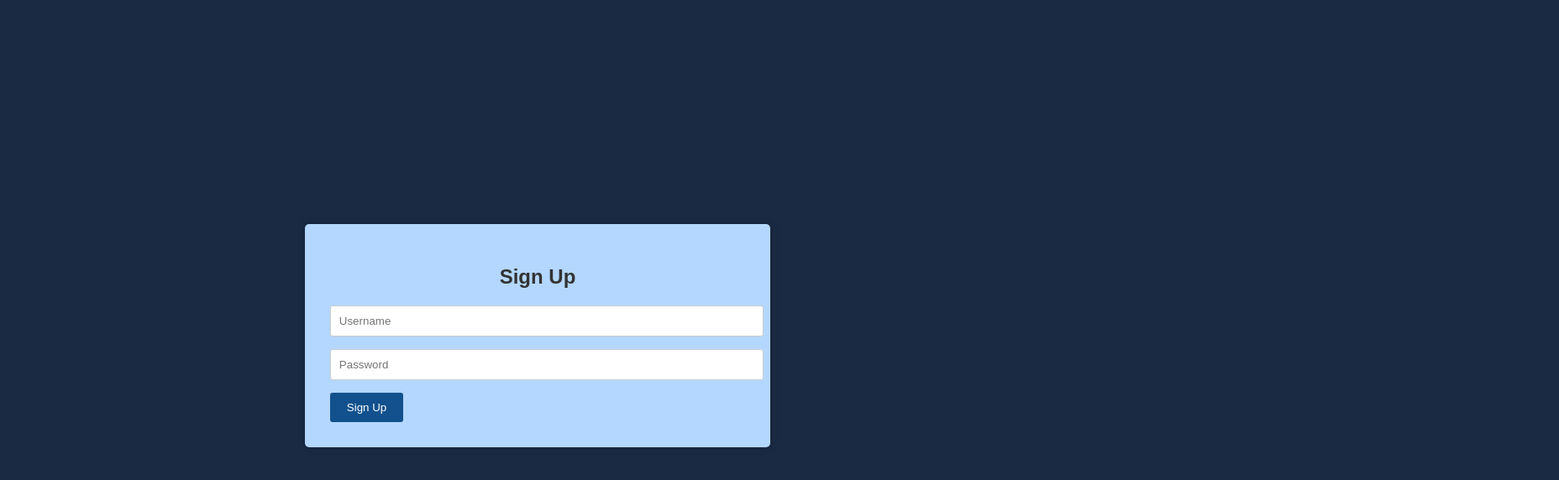
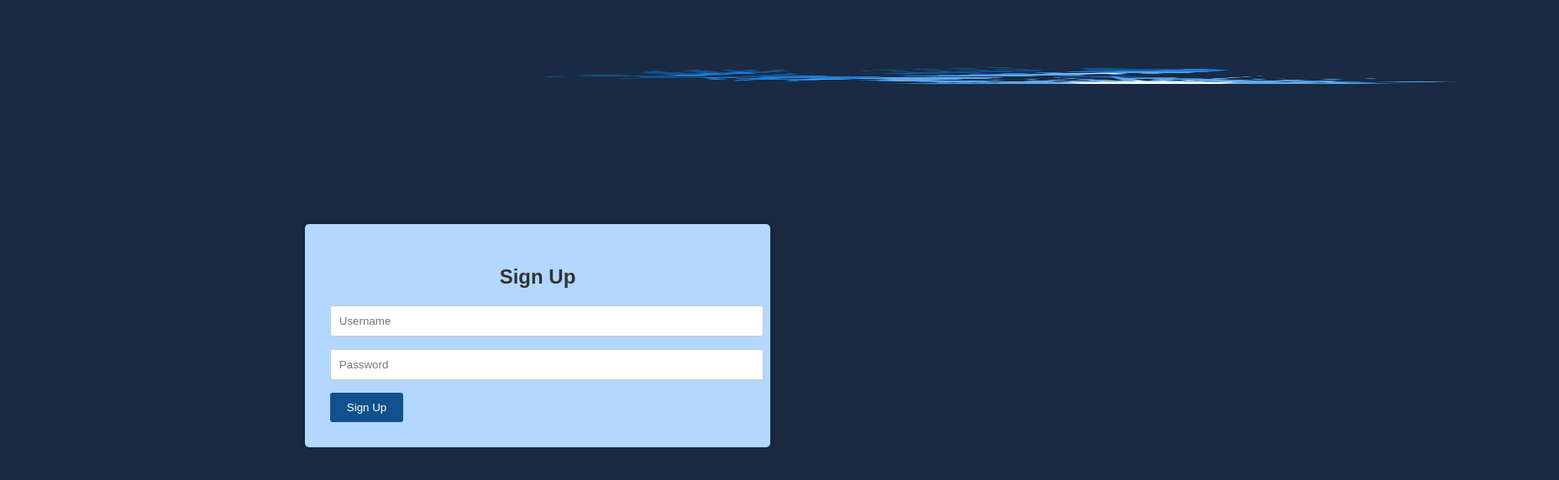
Before and after one commit to runtimekrish/SpecForge, a website: page public/signup.html in a window 1280 px wide. Shown: the whole page at 84% size, 1856 px wide, since content can reach past the window. Drawn offline with Linux system fonts and the light colour scheme.

Commit message:
added logo to the signup page

```diff
--- a/public/signup.css
+++ b/public/signup.css
@@ -9,6 +9,13 @@ body {
     background-color: #1a2a43; /* Lightest blue */
   }
 
+  .logo {
+    position: absolute;
+    top: 80px;
+    left: 45%;
+    width: 100%;
+    max-height: 20px;
+  }
   /* Style the signin form container */
   .form-container {
     background-color: #b3d7ff; /* Medium blue */
--- a/public/signup.html
+++ b/public/signup.html
@@ -7,6 +7,7 @@
     <link rel="stylesheet" href="signup.css">
 </head>
 <body>
+    <img src="../img/logo.png" alt="SpecForge Logo" class="logo">
     <div id="signup-form" class="form-container">
         <h2>Sign Up</h2>
         <input type="text" id="signup-username" placeholder="Username">
```
